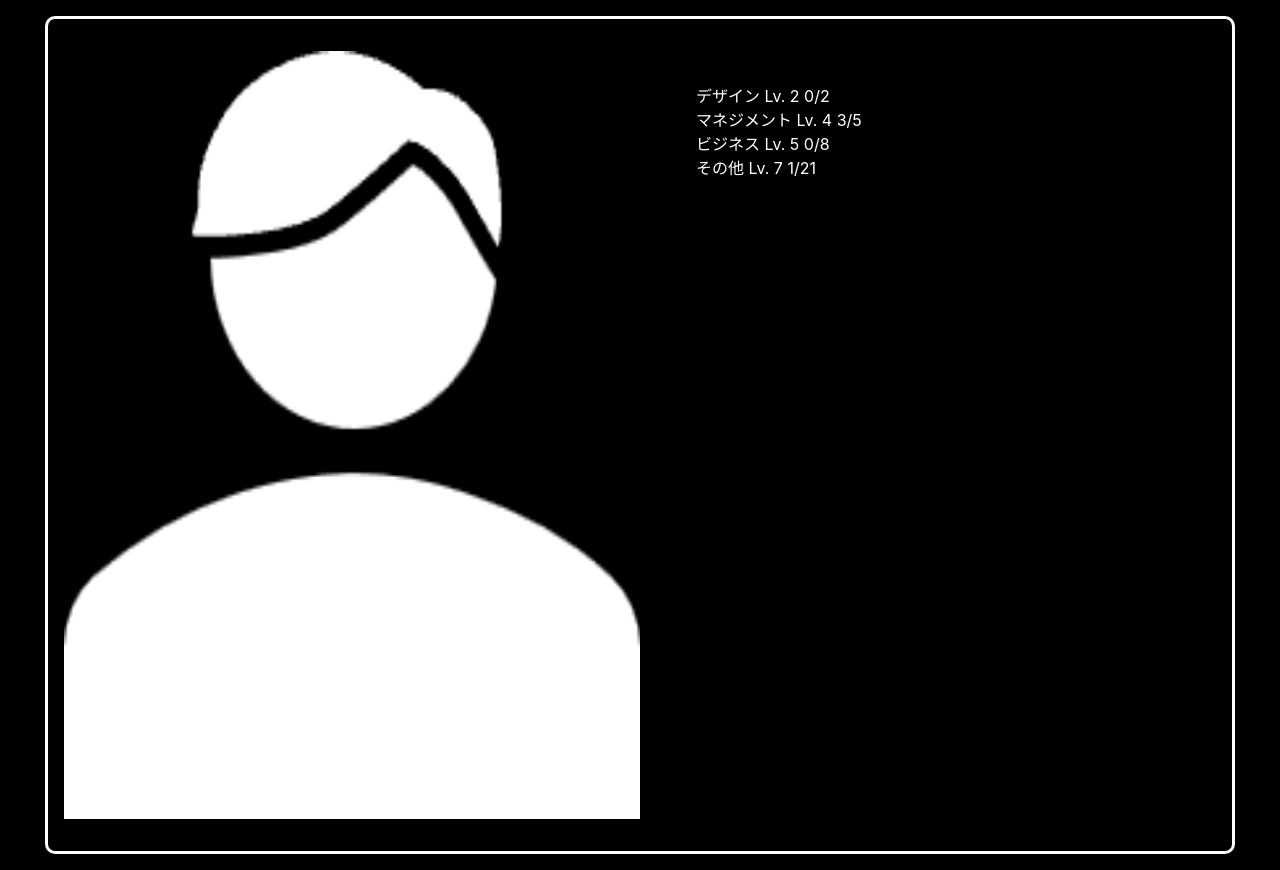
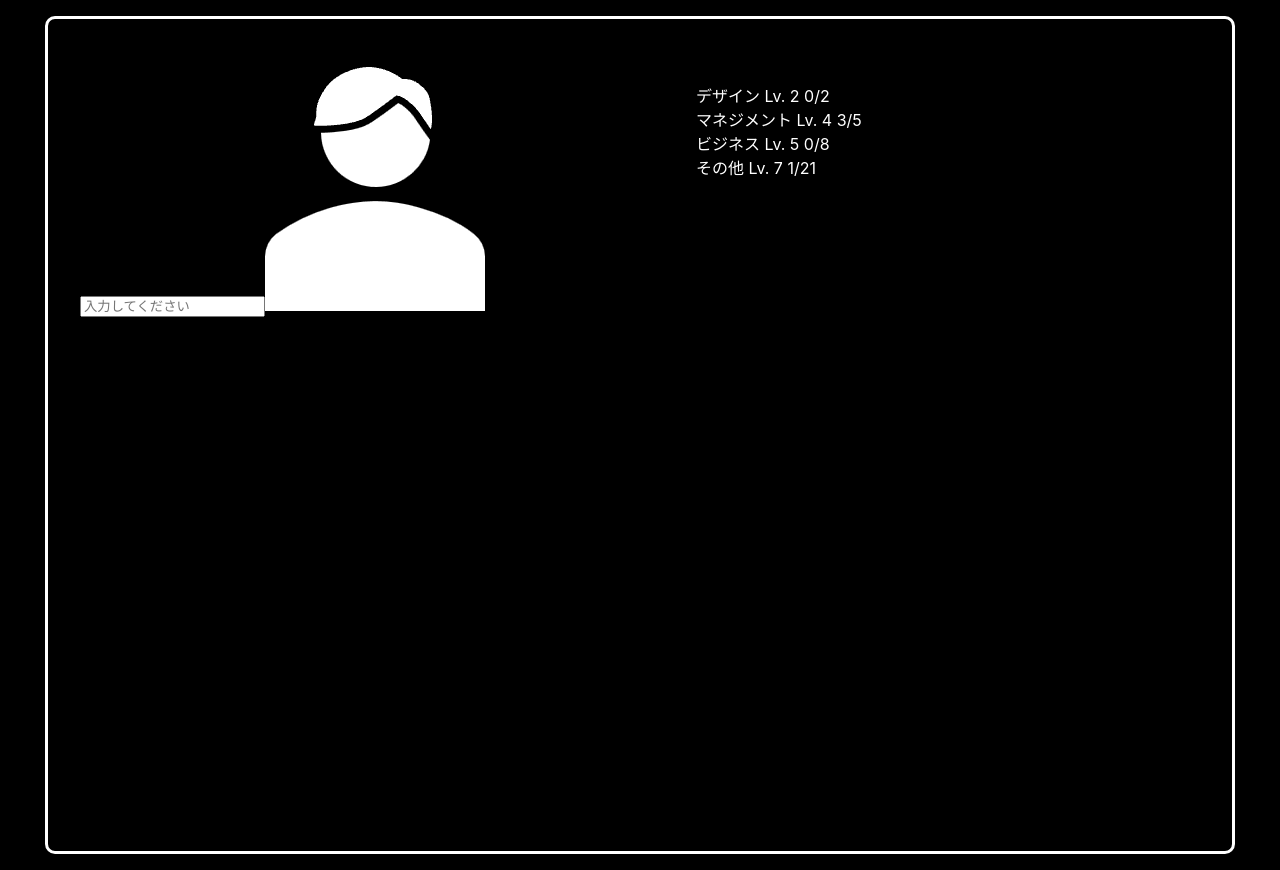
Before and after one commit to KAIRI-tere/workspace_agile, a React (Create React App) app: page / in a window 1280 px wide. Built offline with nearby package versions, Linux system fonts and the light colour scheme.

Commit message:
とりあえず共有しとく

```diff
--- a/src/App.css
+++ b/src/App.css
@@ -60,9 +60,9 @@
   margin-left: auto;
   margin-right: auto;
 
-  background-image: url(Profile_image.png);
-  background-repeat: no-repeat;
-  background-size: 100% 100%;
+  /* background-image: url(Profile_image.png);  */
+  /* background-repeat: no-repeat; */
+  /* background-size: 100% 100%;  */
 }
 
 .Prof li{
--- a/src/App.js
+++ b/src/App.js
@@ -1,11 +1,16 @@
 import logo from './logo.svg';
 import './App.css';
+
+// const whiteProf = document.getElementById("white");
+// const redProf = document.
 
 function App() {
   return (
     <div className="App-main">
       <div className="App-box">
         <div className="Prof">
+          <input placeholder="入力してください" />
+          <img src="Profile_image.png" alt="xxx" />
         </div>
         <div className="Book-Level">
           <ul>
```
Also changed, not shown: public/Profile_image.png (renamed from src/Profile_image.png), public/Profile_image_red.png (added).
